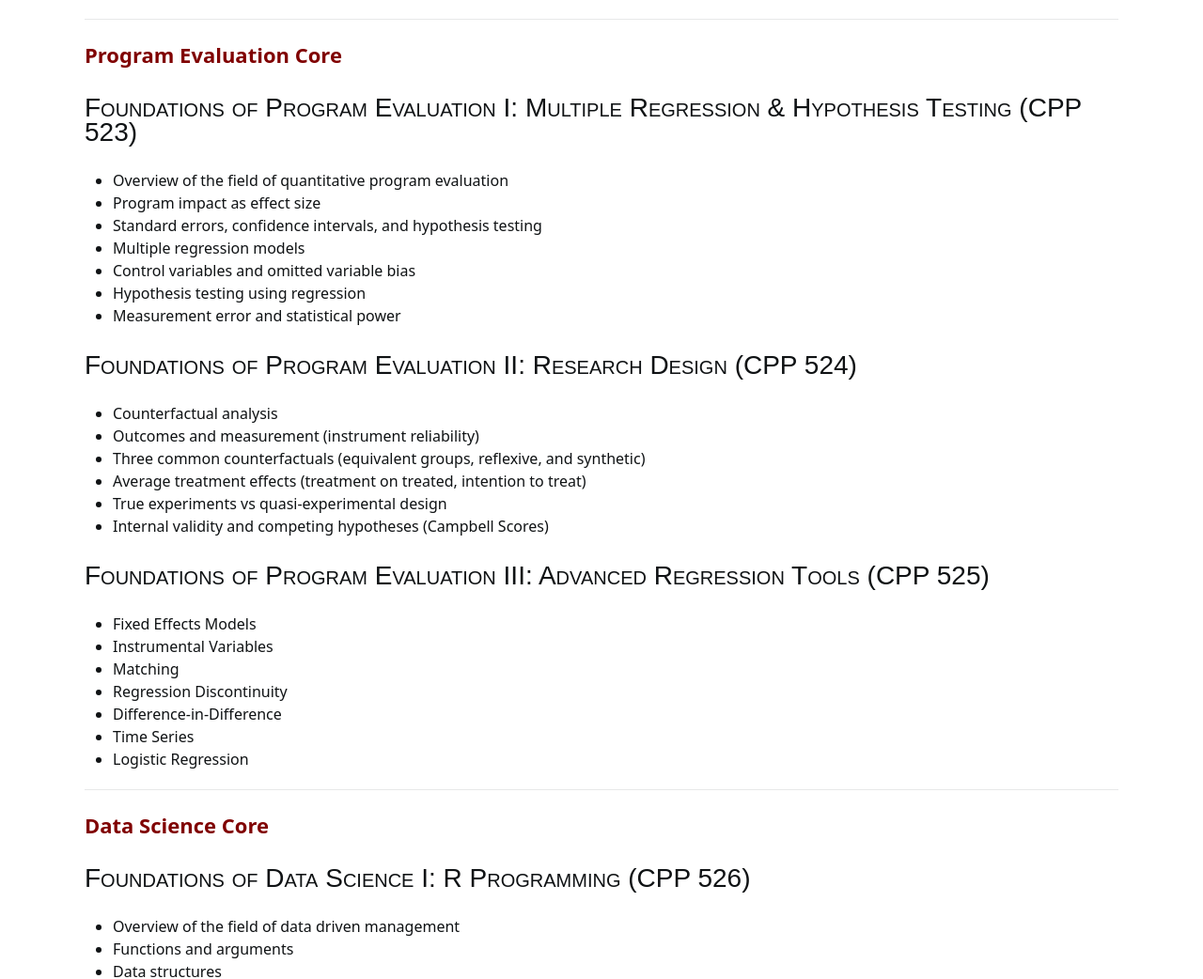
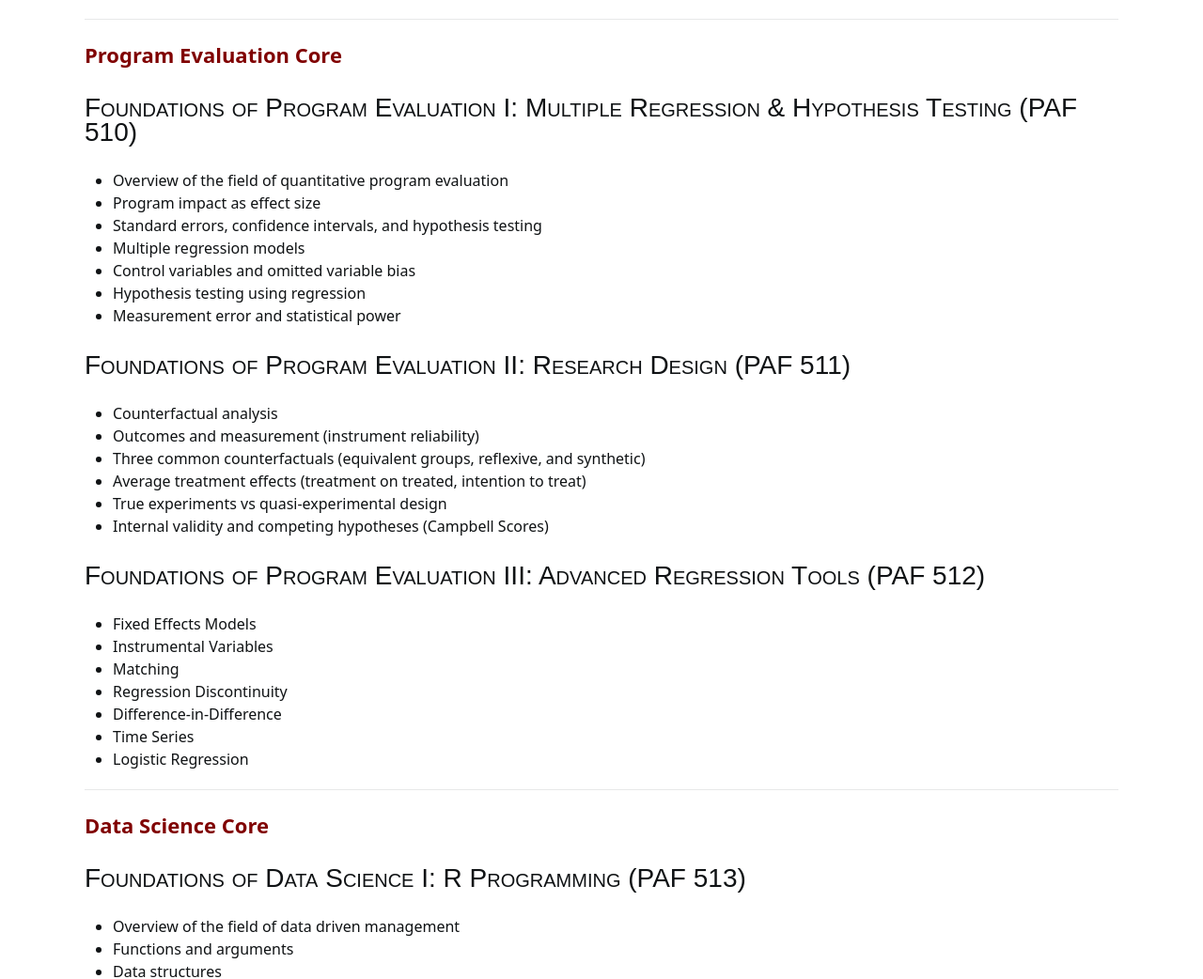
Before and after one commit to DS4PS/ms-prog-eval-data-analytics, a Jekyll site: the page built from courses.md, in a window 1280 px wide and 1400 px high, scrolled down 1136 px. Shown: the part 161-1203 px from the top of the window at 94% size. Built offline with Jekyll 4.4.1, drawn with Linux system fonts in a browser that asks for light colours; nearby versions of some CDN libraries; a style sheet for code colours, icons or effects is not loaded; some of the changed text lies outside the part shown.

Commit message:
Update courses.md

```diff
--- a/courses.md
+++ b/courses.md
@@ -54,7 +54,7 @@ title: Courses
 
 ### Program Evaluation Core
 
-## Foundations of Program Evaluation I: Multiple Regression & Hypothesis Testing (CPP 523)
+## Foundations of Program Evaluation I: Multiple Regression & Hypothesis Testing (PAF 510)
 * Overview of the field of quantitative program evaluation
 * Program impact as effect size
 * Standard errors, confidence intervals, and hypothesis testing
@@ -63,7 +63,7 @@ title: Courses
 * Hypothesis testing using regression
 * Measurement error and statistical power
 
-## Foundations of Program Evaluation II: Research Design (CPP 524)
+## Foundations of Program Evaluation II: Research Design (PAF 511)
 * Counterfactual analysis
 * Outcomes and measurement (instrument reliability)
 * Three common counterfactuals (equivalent groups, reflexive, and synthetic)
@@ -71,7 +71,7 @@ title: Courses
 * True experiments vs quasi-experimental design
 * Internal validity and competing hypotheses (Campbell Scores)
 
-## Foundations of Program Evaluation III: Advanced Regression Tools (CPP 525)
+## Foundations of Program Evaluation III: Advanced Regression Tools (PAF 512)
 * Fixed Effects Models
 * Instrumental Variables
 * Matching
@@ -87,7 +87,7 @@ title: Courses
 ### Data Science Core
 
 
-## Foundations of Data Science I: R Programming (CPP 526)
+## Foundations of Data Science I: R Programming (PAF 513)
 * Overview of the field of data driven management
 * Functions and arguments
 * Data structures
@@ -100,7 +100,7 @@ title: Courses
 * Building automated reports
 
 
-## Foundations of Data Science II: Data Wrangling (CPP 527)
+## Foundations of Data Science II: Data Wrangling (PAF 514)
 * Control structures
 * Simulation
 * Animations
@@ -111,7 +111,7 @@ title: Courses
 * Templating, automated reporting and batch processing
 
 
-## Foundations of Data Science III: Project Management & Collaboration (CPP 528)
+## Foundations of Data Science III: Project Management & Collaboration (PAF 515)
 * Open science and reproducibility
 * Project management for research / data science
 * The agile framework for team management
@@ -122,7 +122,7 @@ title: Courses
 * Analysis using Program Eval tools
 
 
-## Community Analytics : Data-Driven Models of Community Change (CPP 529)
+## Community Analytics : Data-Driven Models of Community Change (PAF 516)
 * Intro to census data and spatial analsys
 * Intro to GIS packages in R
 * Visualization using choropleth maps
```
